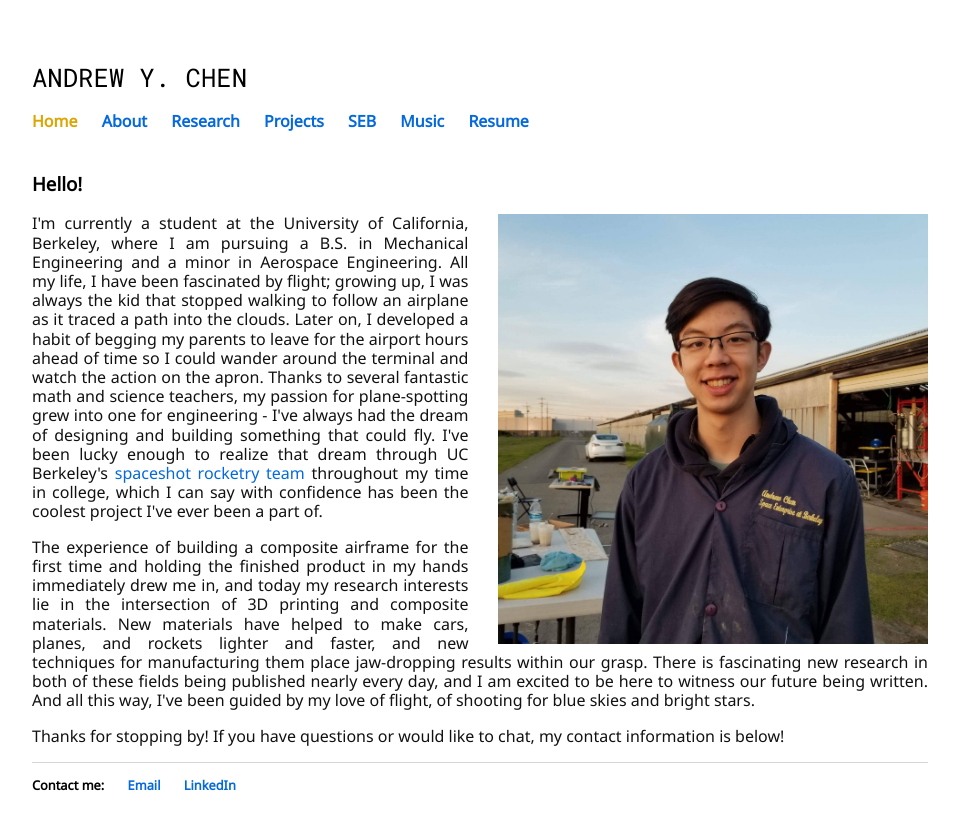
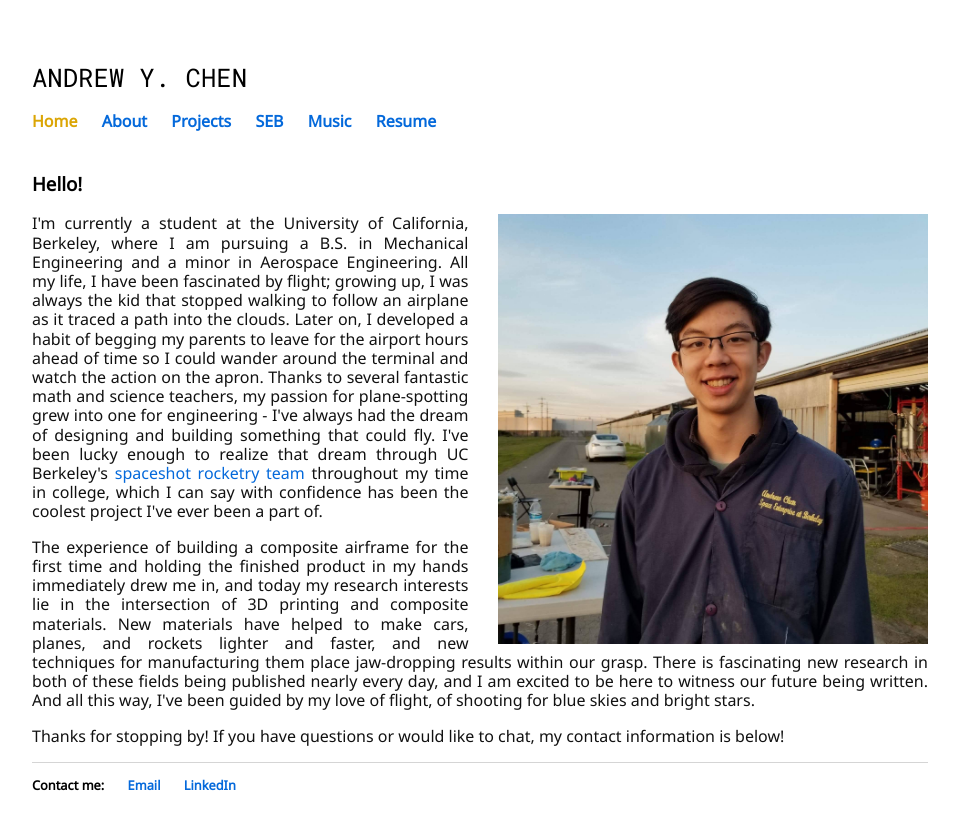
Before and after one commit to carbonheliumnitrogen/carbonheliumnitrogen.github.io, a Jekyll site: the page built from about.html, in a window 1280 px wide. Shown: the top 830 px of the page, without its empty margins (160-1119 px from the left). Built offline with Jekyll 4.4.1, drawn with Linux system fonts in a browser that asks for light colours.

Commit message:
Update default.html

```diff
--- a/_layouts/default.html
+++ b/_layouts/default.html
@@ -15,8 +15,8 @@
     		<ul>
         		<li><a href="/" style="color: #dba504">Home</a></li>
 	        	<li><a href="/about.html">About</a></li>
-        		<li><a href="/projects.html">Research</a></li>
-			<li><a href="/proj2.html">Projects</a></li>
+        		<li><a href="/projects.html">Projects</a></li>
+			<!--  <li><a href="/proj2.html">Projects</a></li> -->
 			<li><a href="/seb.html">SEB</a></li>
 			<li><a href="/music.html">Music</a></li>
         		<li><a href="/resume.html">Resume</a></li>
```
